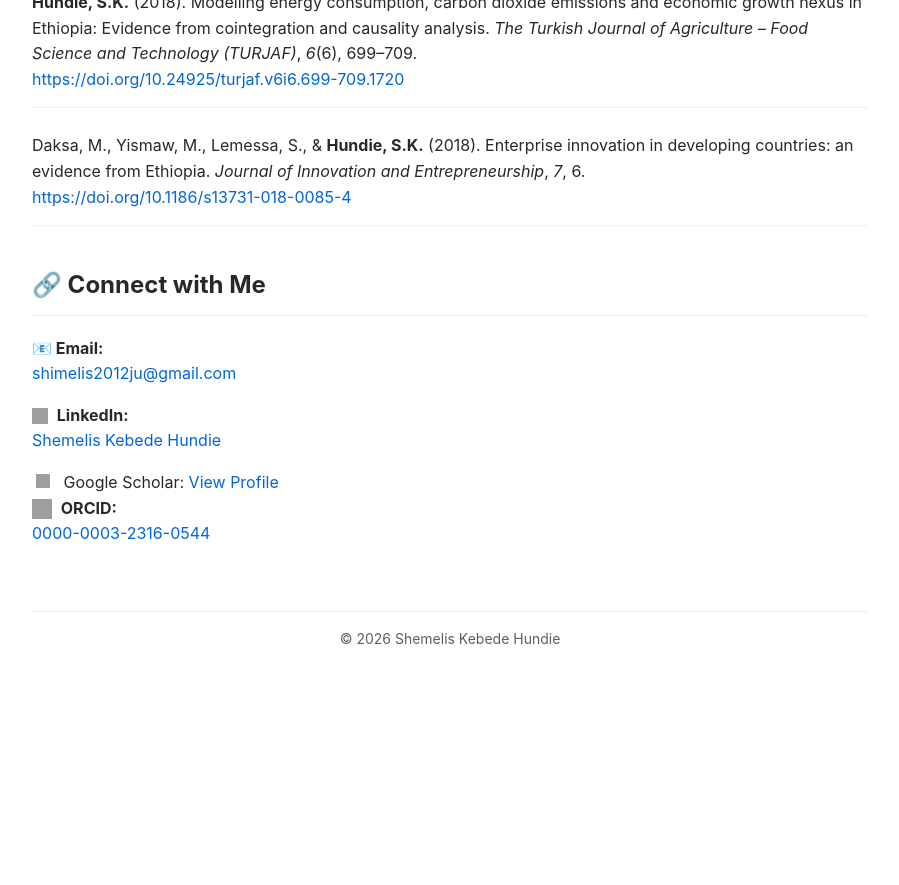
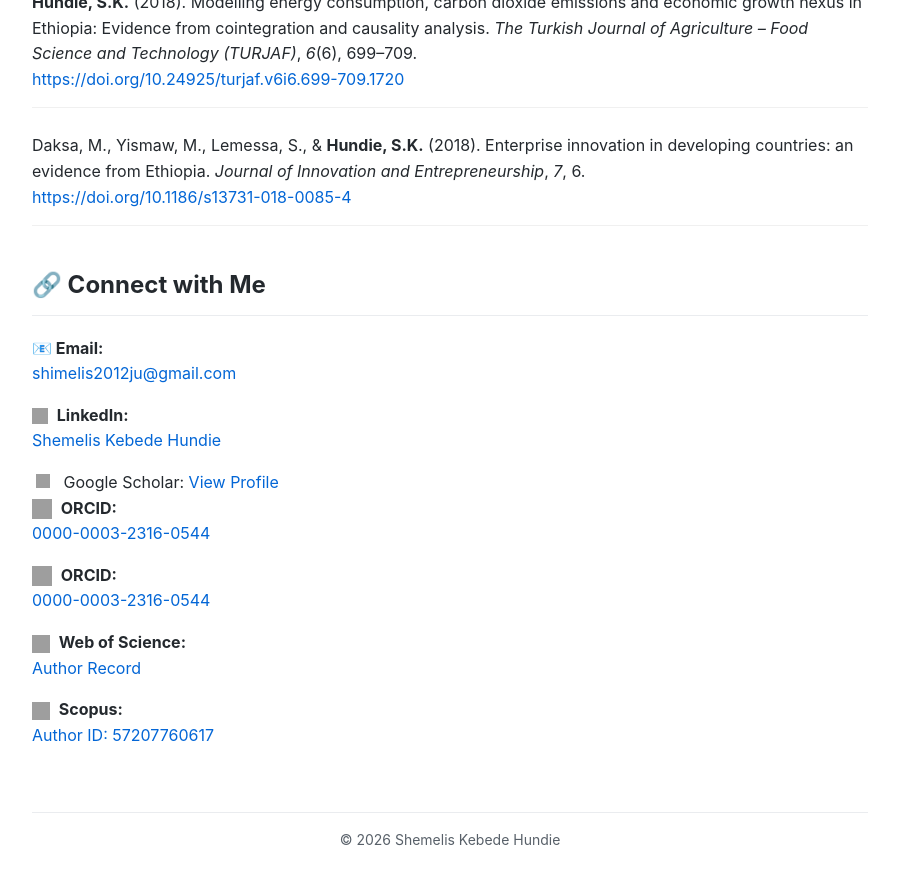
Before and after one commit to ShemelisKHundie/ShemelisKHundie.github.io, a Jekyll site: the page built from index.md, in a window 1280 px wide and 900 px high, scrolled down 2603 px. Shown: the top 885 px of the window, without its empty margins (190-1089 px from the left). Built offline with Jekyll 4.4.1, drawn with Linux system fonts in a browser that asks for light colours; before the commit the page ends 3301 px from its top, so only the background shows below that; grey boxes are pictures that could not be loaded.

Commit message:
Update index.md

```diff
--- a/index.md
+++ b/index.md
@@ -155,3 +155,14 @@ Google Scholar:
   <div style="flex: 1; min-width: 200px;">
     <p><strong><img src="https://orcid.org/assets/vectors/orcid.logo.icon.svg" alt="ORCID" style="width: 20px; height: 20px; vertical-align: middle; margin-right: 5px;"> ORCID:</strong><br>
     <a href="https://orcid.org/0000-0003-2316-0544" target="_blank">0000-0003-2316-0544</a></p>
+<div style="flex: 1; min-width: 200px;">
+    <p><strong><img src="https://orcid.org/assets/vectors/orcid.logo.icon.svg" alt="ORCID" style="width: 20px; height: 20px; vertical-align: middle; margin-right: 5px;"> ORCID:</strong><br>
+    <a href="https://orcid.org/0000-0003-2316-0544" target="_blank">0000-0003-2316-0544</a></p>
+
+    <p><strong><img src="https://www.webofscience.com/images/wos-logo-icon.svg" alt="Web of Science" style="width: 18px; height: 18px; vertical-align: middle; margin-right: 5px;"> Web of Science:</strong><br>
+    <a href="https://www.webofscience.com/wos/author/record/GQB-1068-2022" target="_blank">Author Record</a></p>
+
+    <p><strong><img src="https://www.scopus.com/static/images/scopus-logo-icon.svg" alt="Scopus" style="width: 18px; height: 18px; vertical-align: middle; margin-right: 5px;"> Scopus:</strong><br>
+    <a href="https://www.scopus.com/authid/detail.uri?authorId=57207760617" target="_blank">Author ID: 57207760617</a></p>
+  </div>
+</div>
```
